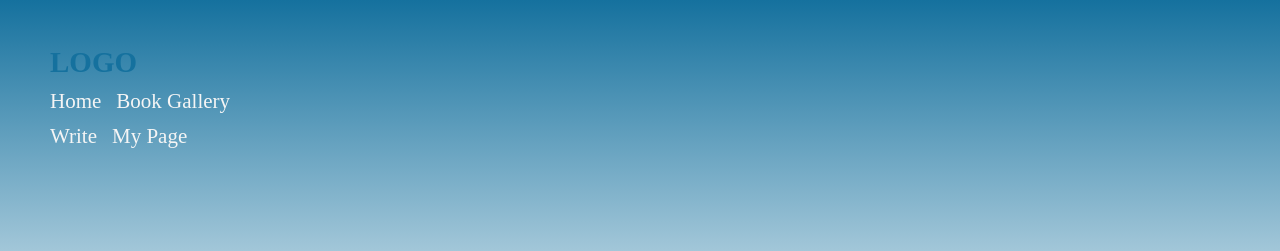
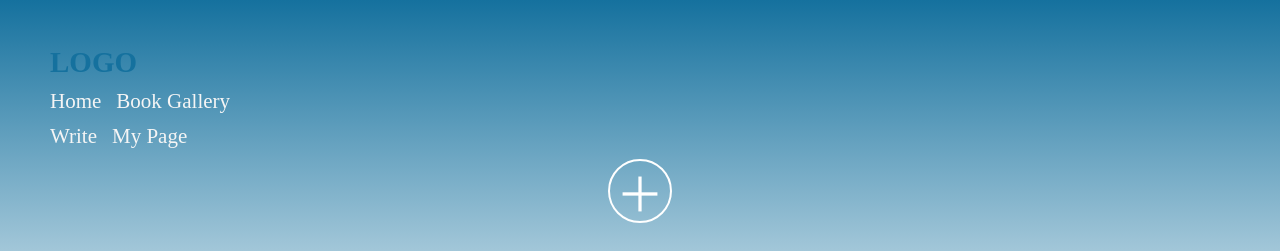
Before and after one commit to kimyena0602/2025-MIVEN-ITSHOW-front, a React (Create React App) app: page /selectbook in a window 1280 px wide. Shown: the top 251 px of the page. Built offline with nearby package versions, Linux system fonts and the light colour scheme; a web font is replaced by a local one.

Commit message:
feat. 플러스버튼, 수정버튼 추가

```diff
--- a/src/pages/SelectBook.jsx
+++ b/src/pages/SelectBook.jsx
@@ -1,3 +1,4 @@
+
 import React, { useState, useEffect } from "react";
 import styles from "../styles/selectbook.module.css";
 import Nav from "../components/Nav";
@@ -14,7 +15,7 @@ const SelectBook = () => {
   const [centerIndex, setCenterIndex] = useState(0);
 
   const books = [
-    { id: 1, title: "Book 1", image: img1 },
+    { id: 1, title: "Book 1", image: img1 }, // new page
     { id: 2, title: "Book 2", image: img2 },
     { id: 3, title: "Book 3", image: img3 },
     { id: 4, title: "Book 4", image: img4 },
@@ -23,8 +24,10 @@ const SelectBook = () => {
     { id: 7, title: "Book 7", image: img7 },
   ];
 
+  const isNewPageCenter = books[centerIndex].title === "Book 1";
+
   // 무한 순환
-  const getOffset = (index) => {
+  const getOffset = (index: number) => {
     let offset = index - centerIndex;
     const half = Math.floor(books.length / 2);
     if (offset > half) offset -= books.length;
@@ -32,9 +35,9 @@ const SelectBook = () => {
     return offset;
   };
 
-  // 키보드 이벤트
+  // 키보드 및 휠 이벤트
   useEffect(() => {
-  const handleKeyDown = (e) => {
+    const handleKeyDown = (e: KeyboardEvent) => {
       if (e.key === "ArrowLeft") {
         setCenterIndex((prev) => (prev - 1 + books.length) % books.length);
       } else if (e.key === "ArrowRight") {
@@ -42,12 +45,10 @@ const SelectBook = () => {
       }
     };
 
-  const handleWheel = (e) => {
+    const handleWheel = (e: WheelEvent) => {
       if (e.deltaY > 0) {
-      // 아래로 스크롤하면 오른쪽으로
         setCenterIndex((prev) => (prev + 1) % books.length);
       } else if (e.deltaY < 0) {
-      // 위로 스크롤하면 왼쪽으로
         setCenterIndex((prev) => (prev - 1 + books.length) % books.length);
       }
     };
@@ -59,8 +60,7 @@ const SelectBook = () => {
       window.removeEventListener("keydown", handleKeyDown);
       window.removeEventListener("wheel", handleWheel);
     };
-}, []);
-
+  }, [books.length]);
 
   return (
     <div className={styles.pageContainer}>
@@ -70,25 +70,16 @@ const SelectBook = () => {
           const offset = getOffset(index);
           const absOffset = Math.abs(offset);
 
-          // 기본 X 간격
           let baseX = 320;
-
-          // 중앙 양옆은 넓히기
           if (absOffset === 1) baseX += 35;
-
-          // 양끝쪽은 좁히기 (1-2번째, 5-6번째)
           if (absOffset === 2 || absOffset === 3) baseX -= 2;
-
           if (absOffset === 3 || absOffset === 4) baseX -= 25;
 
-          // 기본 위치 조절값들
           const scaleMap = [1.2, 0.9, 0.75, 0.6];
           const yMap = [-15, 80, 160, 230];
 
-          let scale = scaleMap[absOffset] || 0;
+          const scale = scaleMap[absOffset] || 0;
           let translateY = yMap[absOffset] || 120;
-
-          // 양끝 이미지 좀만 위로 올리기
           if (absOffset === 2 || absOffset === 3) translateY -= 2;
 
           const zIndex = 10 - absOffset;
@@ -110,6 +101,17 @@ const SelectBook = () => {
           );
         })}
 
+        <div className={styles.iconContainer}>
+  {isNewPageCenter ? (
+    <div className={styles.plusIconCenter}>＋</div>
+  ) : (
+    <>
+      <div className={styles.editIconCenter}>✎</div>
+      <div className={styles.plusIconBottomRight}>＋</div>
+    </>
+  )}
+</div>
+
       </div>
     </div>
   );
--- a/src/styles/selectbook.module.css
+++ b/src/styles/selectbook.module.css
@@ -24,3 +24,110 @@
   width: 280px;
   height: 380px;
 }
+
+.iconContainer {
+  position: absolute;
+  width: 100%;
+  height: 100%;
+  pointer-events: none;
+}
+
+.plusIconCenter {
+  position: absolute;
+  top: -60px;
+  left: 50%;
+  transform: translateX(-50%);
+  font-size: 36px;
+  color: white;
+  transition: all 0.5s ease;
+  pointer-events: auto;
+}
+
+.editIcon {
+  position: absolute;
+  top: -60px;
+  left: 50%;
+  transform: translateX(-50%);
+  font-size: 28px;
+  color: white;
+  transition: all 0.5s ease;
+  pointer-events: auto;
+}
+
+.plusIconBottomRight {
+  position: absolute;
+  bottom: -120px;
+  right: 50px;
+  font-size: 30px;
+  color: #007bff;
+  transition: all 0.5s ease;
+  pointer-events: auto;
+  z-index: 1;
+}
+
+.iconContainer {
+  position: absolute;
+  top: 0;
+  left: 0;
+  width: 100%;
+  height: 100%;
+  pointer-events: none;
+}
+
+/* 중앙에 위치한 플러스 아이콘 */
+.plusIconCenter {
+  position: absolute;
+  top: -90px;
+  left: 50%;
+  transform: translateX(-50%);
+  font-size: 48px;
+  color: #ffffff; /* 테두리 색상과 맞추려고 컬러 조정 가능 */
+  pointer-events: auto;
+  cursor: pointer;
+  width: 60px;             /* 원형 크기 */
+  height: 60px;            /* 원형 크기 */
+  border: 2px solid white; /* 흰색 테두리 */
+  border-radius: 50%;      /* 원형 모양 */
+  display: flex;           /* 아이콘 중앙 정렬 */
+  justify-content: center;
+  align-items: center;
+}
+
+/* 중앙에 위치한 수정 아이콘 */
+.editIconCenter {
+  position: absolute;
+  top: -90px;
+  left: 50%;
+  transform: translateX(-50%);
+  font-size: 44px;
+  color: #ffffff; /* 플러스 아이콘과 동일하게 맞춤 */
+  pointer-events: auto;
+  cursor: pointer;
+  width: 60px;
+  height: 60px;
+  border: 2px solid white;
+  border-radius: 50%;
+  display: flex;
+  justify-content: center;
+  align-items: center;
+}
+
+
+/* 오른쪽 아래 플러스 아이콘 */
+.plusIconBottomRight {
+  position: absolute;
+  bottom: -150px;
+  right: 60px; /* ← 여기 간격을 좀 더 띄워줌 */
+  width: 30px;
+  height: 30px;
+  border: 2px solid #2a84c2;
+  border-radius: 50%;
+  font-size: 32px;
+  color: #2a84c2;
+  display: flex;
+  justify-content: center;
+  align-items: center;
+  background-color: white;
+  pointer-events: auto;
+  cursor: pointer;
+}
```
Lines whose indentation alone changed are shown as unchanged.
